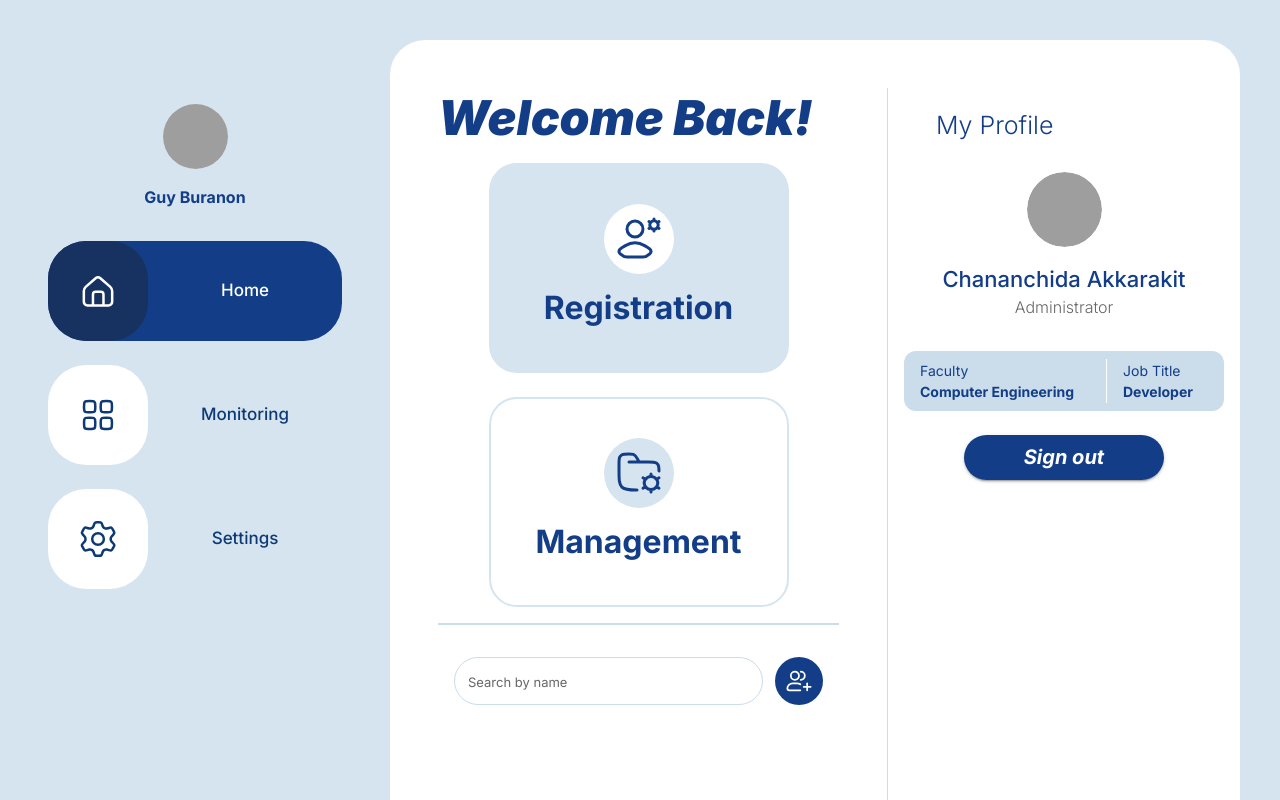
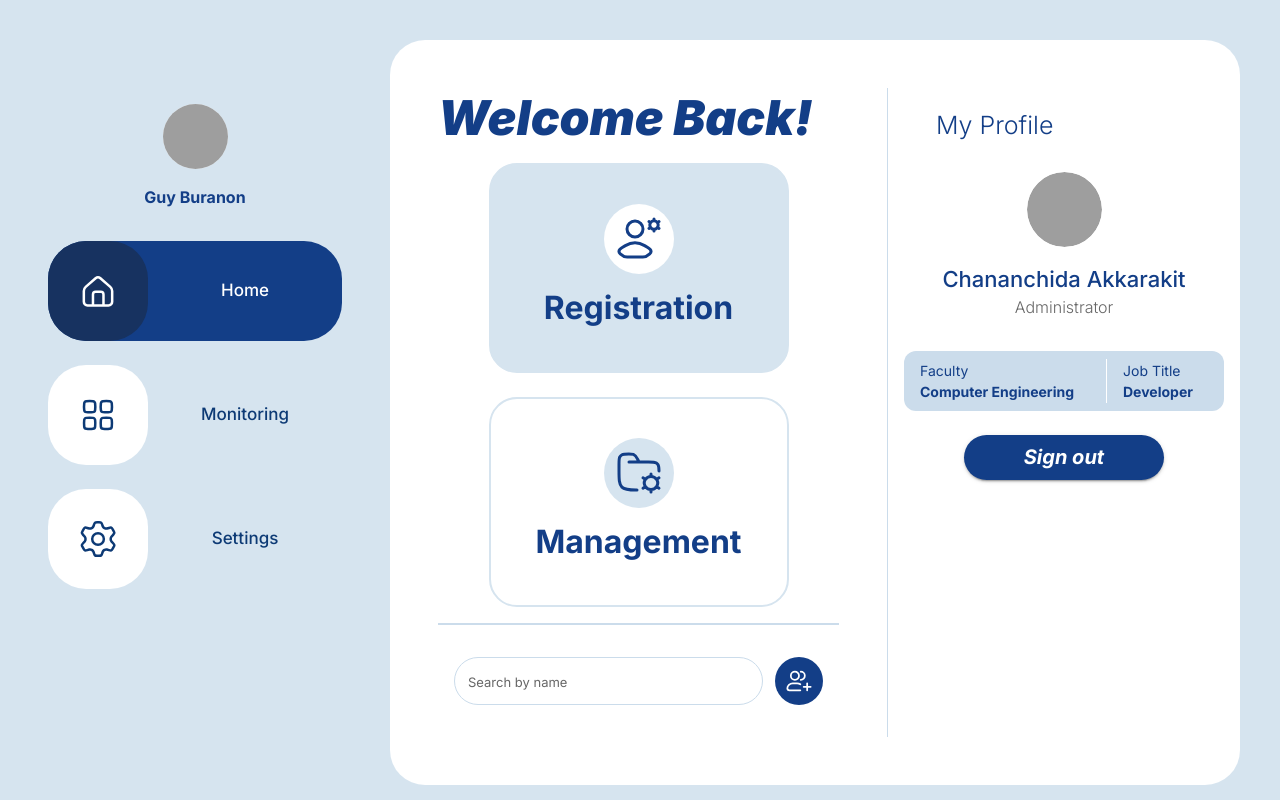
Before and after one commit to ChananchidaAkkarakit/Admin_Dashboard, a React (Vite) app: page /#/app in a window 1280 px wide. Shown: the top 800 px of the page. Built offline with nearby package versions, Linux system fonts and the light colour scheme; sample sign-in values are in the browser's storage; grey boxes are pictures that could not be loaded.

Commit message:
test edit app name

```diff
--- a/src/feature/home/components/RegistrationSearch.tsx
+++ b/src/feature/home/components/RegistrationSearch.tsx
@@ -146,11 +146,8 @@ export default function RegistrationSearch() {
         borderRadius: 2,
         width: "100%",
         maxWidth: "700px",
-    mx: "auto",
-    px: 2,
-    height: "80vh", // หรือความสูงตามต้องการ
-    display: "flex",
-    flexDirection: "column",
+        mx: "auto", // Center
+        px: 2,      // Padding ขอบซ้าย-ขวา
       }}
     >
 
```
Lines whose indentation alone changed are shown as unchanged.
